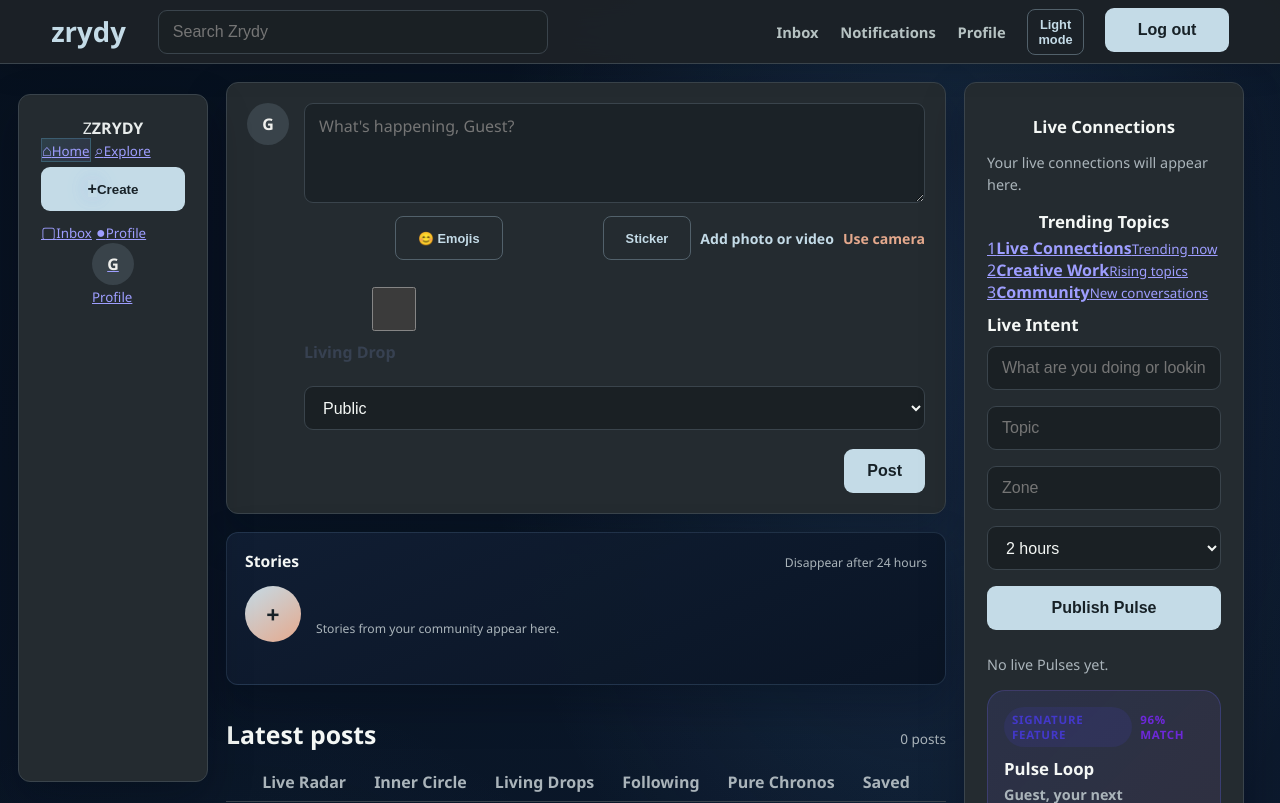
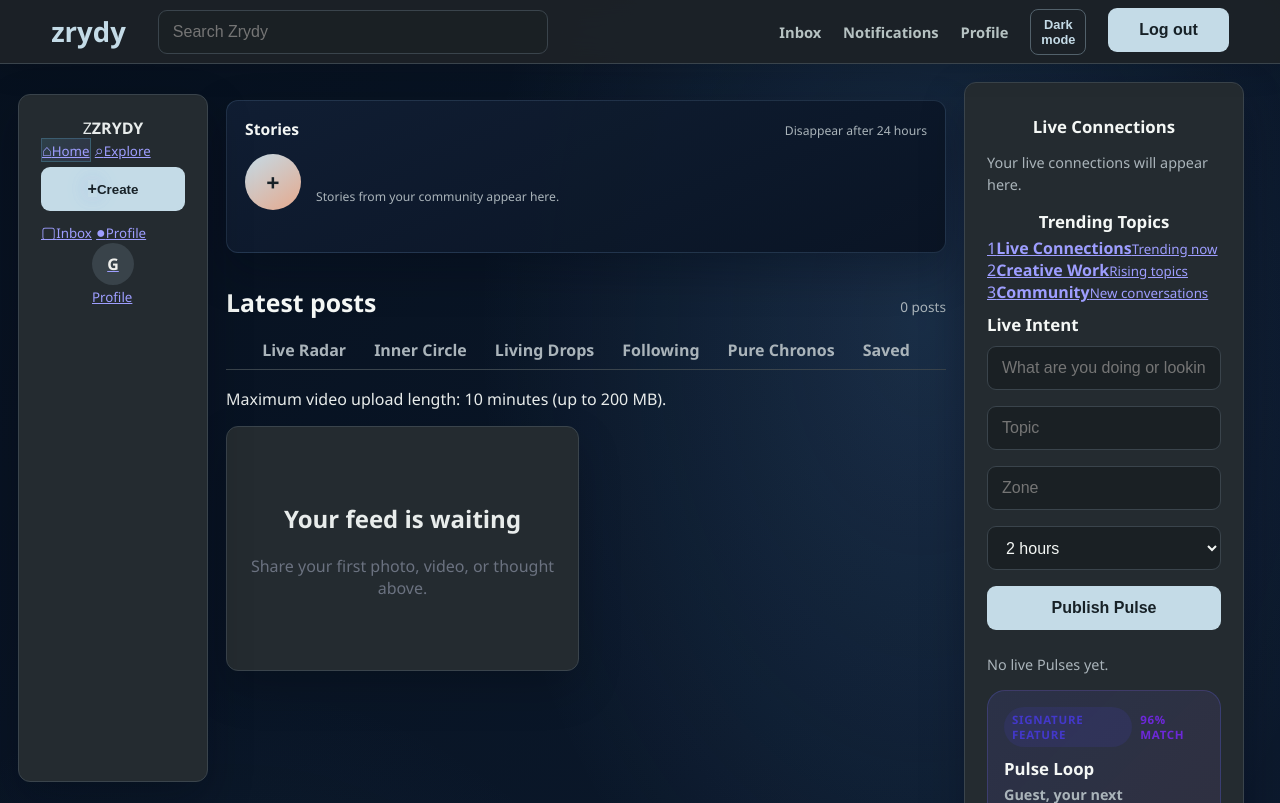
Before and after one commit to mahmudfauziyat006-commits/Zrydy, a Flask app: page /dashboard in a window 1280 px wide. Shown: the top 803 px of the page. Run offline with Flask 3, Linux system fonts and the light colour scheme; data that the repository does not hold is empty; some libraries are stand-ins or nearby versions.

Commit message:
chore: auto-sync 2026-11-21 16:15 UTC

```diff
--- a/templates/dashboard.html
+++ b/templates/dashboard.html
@@ -71,33 +71,6 @@
                     {% endfor %}
                 {% endwith %}
             </div>
-
-            <section class="composer zrydy-quick-composer">
-                {% if user['profile_picture'] %}
-                    <img class="avatar-image avatar" src="{{ url_for('uploaded_file', filename=user['profile_picture']) }}" alt="{{ user['full_name'] }} profile picture">
-                {% else %}
-                    <div class="avatar">{{ user['full_name'][:1] }}</div>
-                {% endif %}
-                <form action="{{ url_for('create_post') }}" method="POST" enctype="multipart/form-data">
-                    <input type="hidden" name="csrf_token" value="{{ csrf_token() }}">
-                    <textarea id="post-caption" name="caption" rows="3" placeholder="What's happening, {{ user['full_name'].split()[0] }}?"></textarea>
-                    <div class="composer-actions">
-                        <button type="button" class="tool-button" data-emoji-target="post-caption">😊 Emojis</button>
-                        <button type="button" class="tool-button" data-sticker-target="post-caption">Sticker</button>
-                        <label class="media-picker" for="media">Add photo or video</label>
-                        <input class="hidden-input" type="file" id="media" name="media" accept="image/*,video/*">
-                        <label class="camera-picker" for="camera">Use camera</label>
-                        <input class="hidden-input" type="file" id="camera" name="camera_media" accept="image/*,video/*" capture="environment">
-                        <label><input type="checkbox" name="living_drop"> Living Drop</label>
-                        <select name="privacy" aria-label="Post privacy">
-                            <option value="public">Public</option>
-                            <option value="circle">Circle</option>
-                            <option value="private">Private</option>
-                        </select>
-                        <button type="submit">Post</button>
-                    </div>
-                </form>
-            </section>
 
             <section class="stories-section" aria-label="Stories">
                 <div class="stories-heading"><h2>Stories</h2><span>Disappear after 24 hours</span></div>
```
